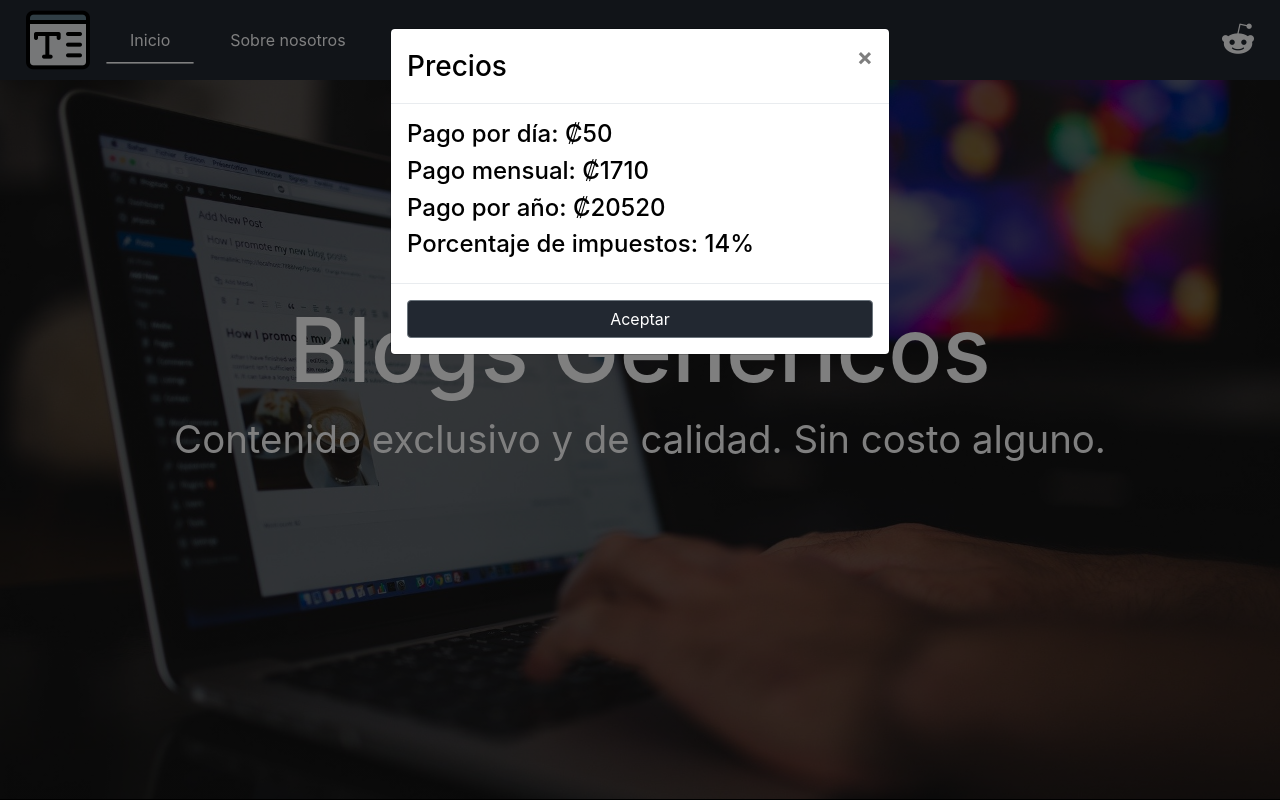
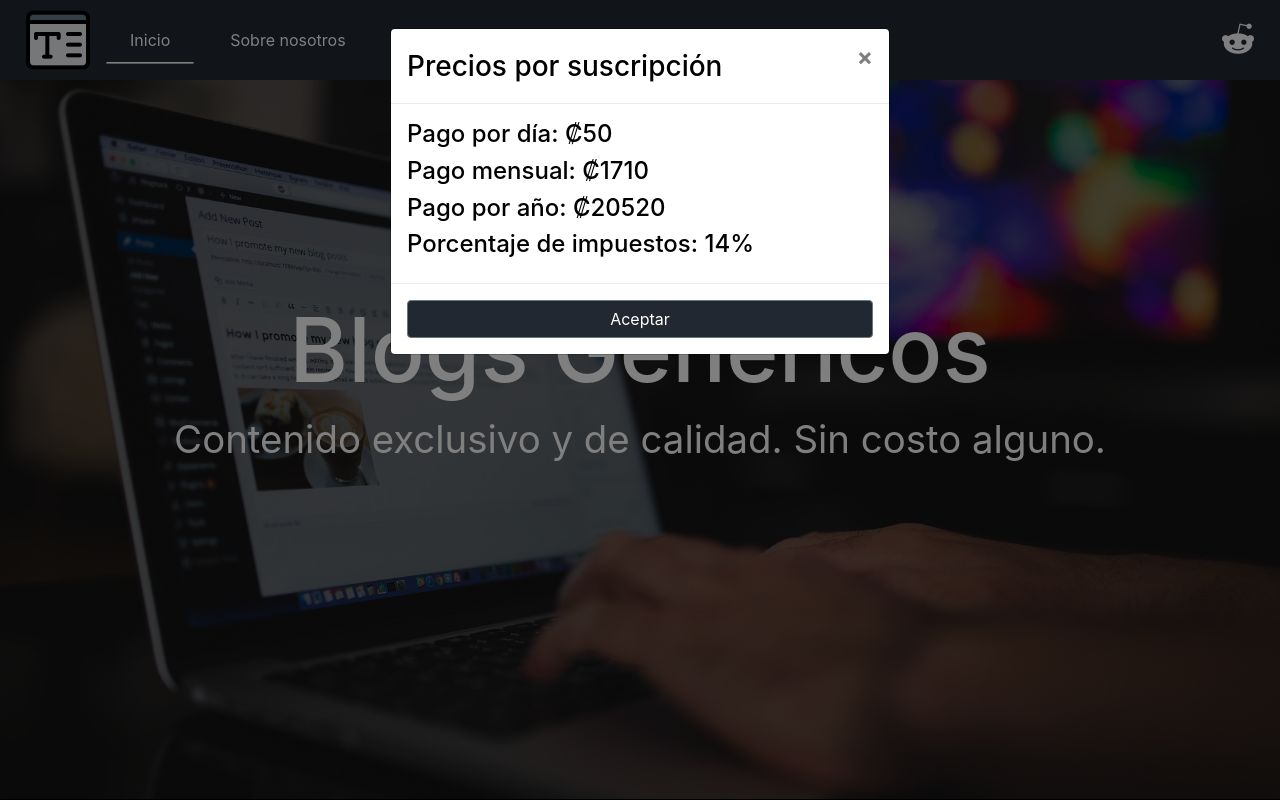
Before and after one commit to JMejiax/Django-First-Project, a Django app: page / in a window 1280 px wide, after a click on "Ver más información". Run offline with Django 3.2, Linux system fonts and the light colour scheme; some libraries are stand-ins or nearby versions.

```diff
--- a/PaginaBlogApp/templates/PaginaBlogApp/home.html
+++ b/PaginaBlogApp/templates/PaginaBlogApp/home.html
@@ -95,7 +95,7 @@
         <div class="modal-dialog">
           <div class="modal-content">
             <div class="modal-header">
-              <h3 class="modal-title" id="exampleModalLabel" style="color: black;">Precios</h3>
+              <h3 class="modal-title" id="exampleModalLabel" style="color: black;">Precios por suscripción</h3>
               <button type="button" class="close" data-dismiss="modal" aria-label="Close">
                 <span aria-hidden="true">&times;</span>
               </button>
@@ -109,7 +109,7 @@
           </div>
         </div>
       </div>
-      <!-- Modal -->
+      <!-- /Modal -->
 
     </div>
   </div>
```
